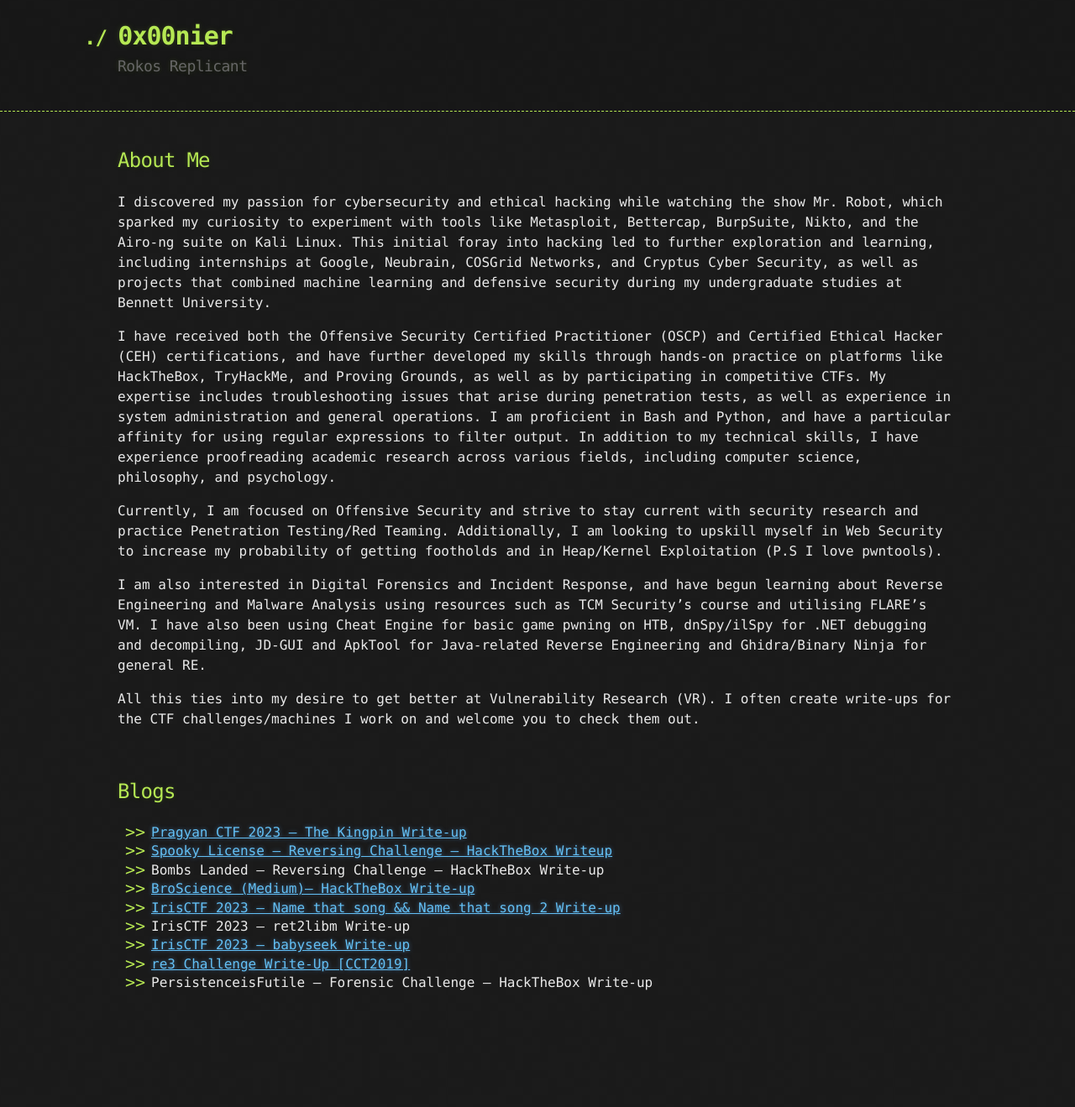
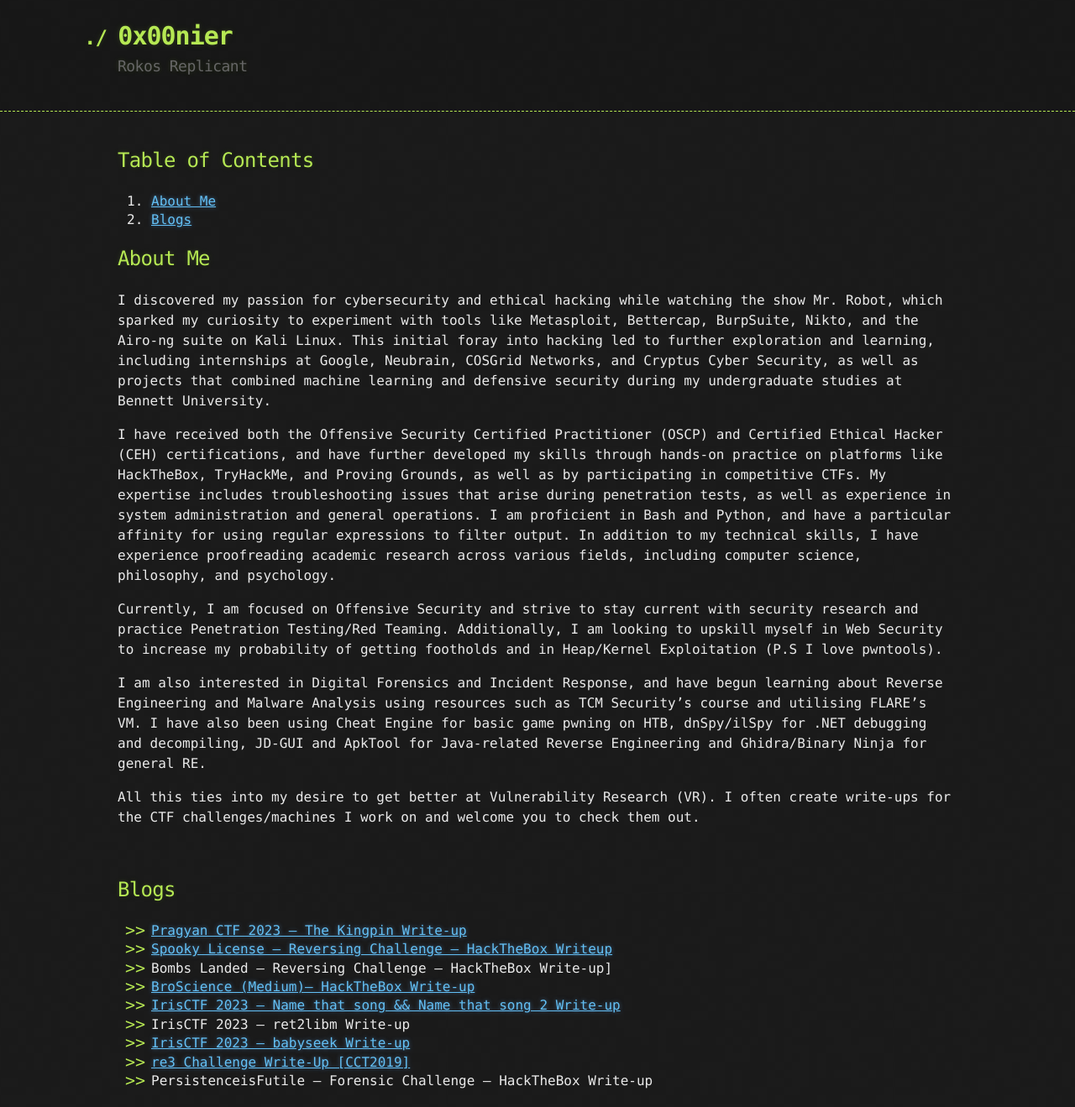
Before and after one commit to 0x00nier/0x00nier.github.io, a Jekyll site: the page built from index.md, in a window 1280 px wide. Shown: the whole page at 84% size. Built offline with Jekyll 4.4.1, drawn with Linux system fonts in a browser that asks for light colours; before the commit the page ends 1203 px from its top, so only the background shows below that.

Commit message:
Fixed god knows what

```diff
--- a/index.md
+++ b/index.md
@@ -1,6 +1,10 @@
 ---
 layout: default
 ---
+## Table of Contents
+
+1. [About Me](#about-me)
+2. [Blogs](#blogs)
 
 ## About Me
 
@@ -15,13 +19,12 @@
 All this ties into my desire to get better at Vulnerability Research (VR). I often create write-ups for the CTF challenges/machines I work on and welcome you to check them out.
 
 &nbsp;
-&nbsp;
 
 ## Blogs
 
 - [Pragyan CTF 2023 — The Kingpin Write-up](./blogs/pragyan/kingpin.html)
 - [Spooky License — Reversing Challenge — HackTheBox Writeup](./blogs/htb/spookylicense/spookylicense.html)
-- Bombs Landed — Reversing Challenge — HackTheBox Write-up
+- Bombs Landed — Reversing Challenge — HackTheBox Write-up]
 - [BroScience (Medium)— HackTheBox Write-up](./blogs/htb/broscience/broscience.html)
 - [IrisCTF 2023 — Name that song && Name that song 2 Write-up](./blogs/irisctf/namethatsong/namethatsong.html)
 - IrisCTF 2023 — ret2libm Write-up
```
Also changed, not shown: 3 other files.
